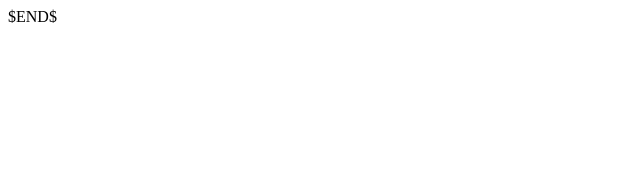
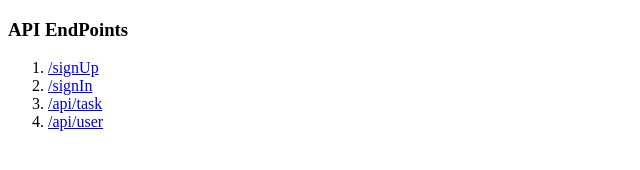
Before and after one commit to sujilnt/TodoAPI, a website: page index.html in a window 1280 px wide. Shown: the whole page, without its empty margins (0-640 px from the left). Drawn offline with Linux system fonts and the light colour scheme.

Commit message:
adding some changes

```diff
--- a/index.html
+++ b/index.html
@@ -2,9 +2,19 @@
 <html lang="en">
 <head>
     <meta charset="UTF-8">
-    <title>$Title$</title>
+    <title>APi Docs</title>
 </head>
 <body>
-$END$
+<section>
+    <h3>API EndPoints</h3>
+    <ol>
+        <li><a href="#signup">/signUp</a></li>
+        <li><a href="#signin">/signIn</a></li>
+        <li><a href="#task">/api/task</a></li>
+        <li><a href="#signup">/api/user</a></li>
+    </ol>
+    <p></p>
+
+</section>
 </body>
 </html>
```
Also changed, not shown: README.md, dist/server.js.
